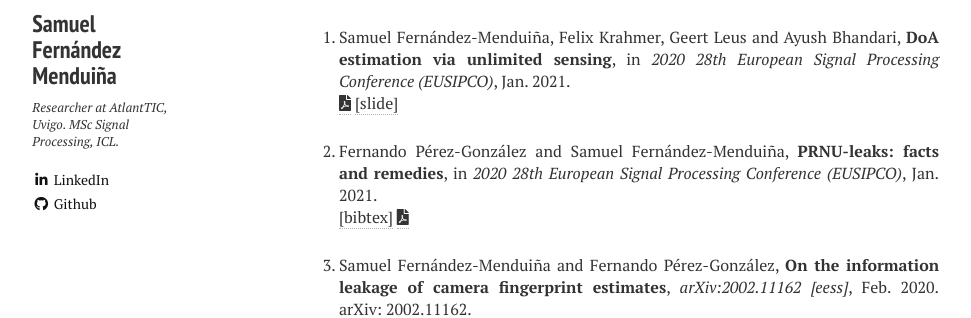
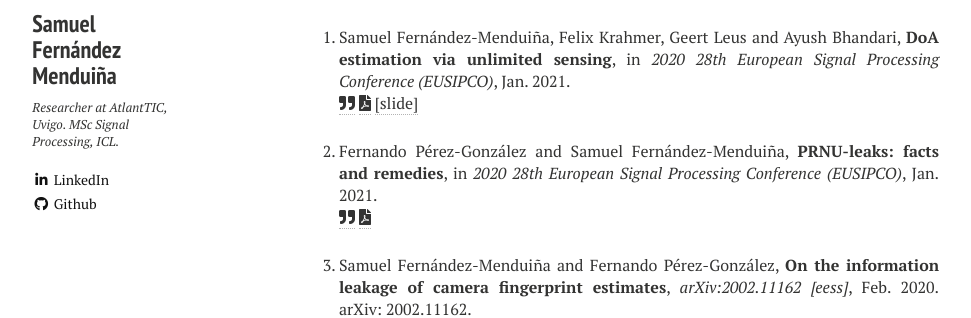
Before and after one commit to sf219/sfweb, a Jekyll site: the page built from publications.md, in a window 1280 px wide. Shown: the part 229-547 px from the top of the page, without its empty margins (21-992 px from the left). Built offline with Jekyll 4.4.1, drawn with Linux system fonts in a browser that asks for light colours; nearby versions of some CDN libraries.

Commit message:
Update publications.html

```diff
--- a/_layouts/publications.html
+++ b/_layouts/publications.html
@@ -8,7 +8,7 @@
 <style>
 #bibs{
 font-size: 3em;
-color: Tomato;
+color: #202EFF;
 	}
 </style>
 </head>
@@ -105,7 +105,7 @@ Jan.
 2021.
 
 <br />
-	<a href="javascript:toggleBibtex('FernandezMenduina2021')"></a>
+	<a href="javascript:toggleBibtex('FernandezMenduina2021')"><span id="bib"><i class="fas fa-quote-right"></i></span></a>
 
 <a href="https://cas.tudelft.nl/pubs/leus20eusipco2.pdf"><span id="bib"><i class="fas fa-file-pdf"></i></span></a>
 <a href="https://drive.google.com/file/d/1Bfvp_MZLevVqXi7hXtALKdDYs1BCbWUy/view?usp=sharing">[slide]</a>
@@ -138,7 +138,7 @@ Jan.
 2021.
 
 <br />
-<a href="javascript:toggleBibtex('PerezGonzalez2021')">[bibtex]</a>
+<a href="javascript:toggleBibtex('PerezGonzalez2021')"><span id="bib"><i class="fas fa-quote-right"></i></span></a>
 
 <a href="https://www.eurasip.org/Proceedings/Eusipco/Eusipco2020/pdfs/0000720.pdf"><span id="bib"><i class="fas fa-file-pdf"></i></span></a>
 
```
